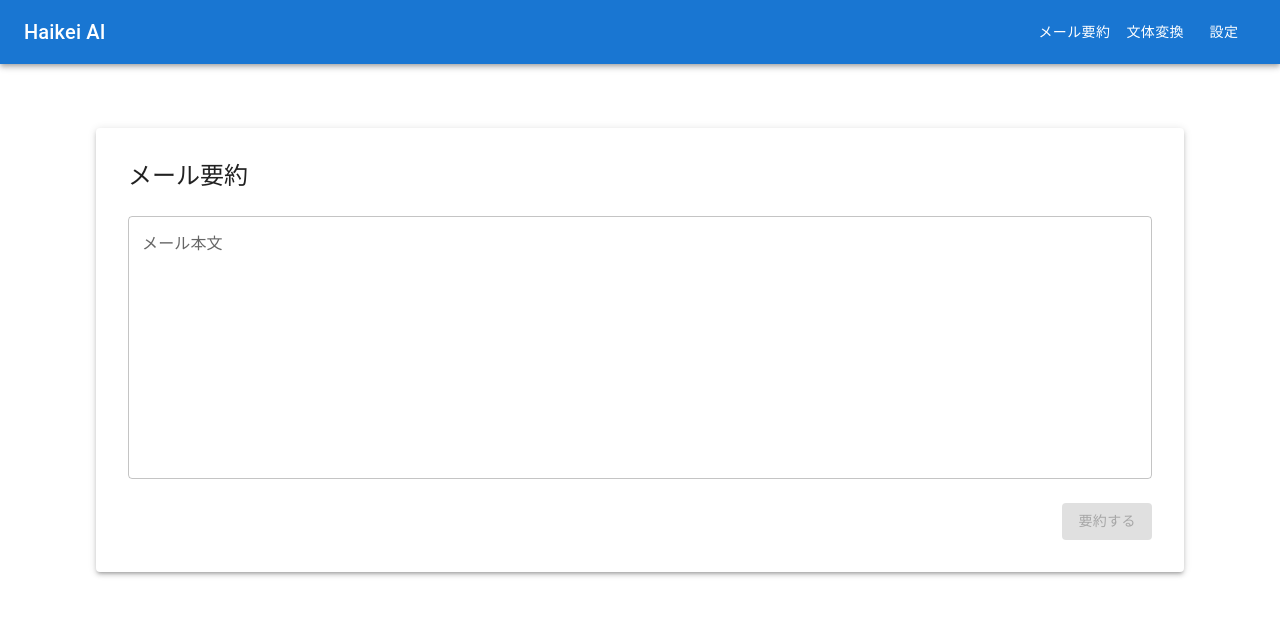
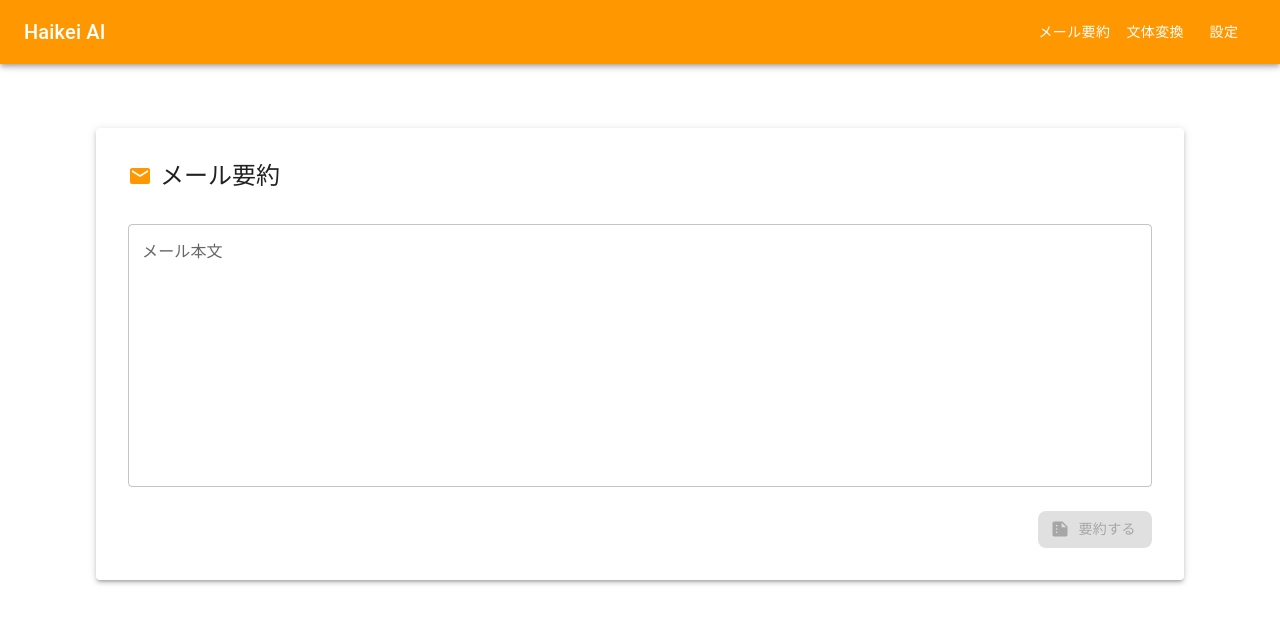
Before and after one commit to osad-sakana/haikei_ai, a React (Vite) app: page / in a window 1280 px wide. Shown: the top 624 px of the page. Built offline with nearby package versions, Linux system fonts and the light colour scheme.

Commit message:
App.tsxでオレンジ色のテーマを作成し、MailSummary.tsxでアイコンを追加してUIを改善。要約結果の表示をスタックで整形し、ボタンにアイコンを追加。

```diff
--- a/src/renderer/App.tsx
+++ b/src/renderer/App.tsx
@@ -5,15 +5,29 @@ import Settings from './components/Settings';
 import MailSummary from './components/MailSummary';
 import StyleConverter from './components/StyleConverter';
 
-// テーマの作成
+// オレンジ色のテーマを作成
 const theme = createTheme({
   palette: {
-    mode: 'light',
     primary: {
-      main: '#1976d2',
+      main: '#FF9800', // オレンジ色
+      light: '#FFB74D',
+      dark: '#F57C00',
+      contrastText: '#fff',
     },
     secondary: {
-      main: '#dc004e',
+      main: '#FF5722', // 濃いオレンジ色
+      light: '#FF8A65',
+      dark: '#E64A19',
+      contrastText: '#fff',
+    },
+  },
+  components: {
+    MuiButton: {
+      styleOverrides: {
+        root: {
+          borderRadius: 8,
+        },
+      },
     },
   },
 });
--- a/src/renderer/components/MailSummary.tsx
+++ b/src/renderer/components/MailSummary.tsx
@@ -14,7 +14,7 @@ import {
   useTheme,
   useMediaQuery,
 } from '@mui/material';
-import { ContentCopy } from '@mui/icons-material';
+import { ContentCopy, Summarize, Email } from '@mui/icons-material';
 
 // Electronオブジェクトの型定義
 declare global {
@@ -141,9 +141,12 @@ const MailSummary: React.FC = () => {
         flexDirection: 'column',
         p: { xs: 2, md: 4 },
       }}>
-        <Typography variant="h5" component="h2" gutterBottom>
-          メール要約
-        </Typography>
+        <Stack direction="row" spacing={1} alignItems="center" sx={{ mb: 2 }}>
+          <Email color="primary" />
+          <Typography variant="h5" component="h2">
+            メール要約
+          </Typography>
+        </Stack>
         <Box sx={{
           flex: 1,
           display: 'flex',
@@ -169,8 +172,9 @@ const MailSummary: React.FC = () => {
               color="primary"
               onClick={handleSummarize}
               disabled={loading || !inputText.trim()}
+              startIcon={loading ? <CircularProgress size={20} /> : <Summarize />}
             >
-              {loading ? <CircularProgress size={24} /> : '要約する'}
+              要約する
             </Button>
           </Box>
 
@@ -180,9 +184,12 @@ const MailSummary: React.FC = () => {
               position: 'relative',
             }}>
               <Paper variant="outlined" sx={{ p: 3 }}>
-                <Typography variant="h6" gutterBottom>
-                  要約結果
-                </Typography>
+                <Stack direction="row" spacing={1} alignItems="center" sx={{ mb: 2 }}>
+                  <Summarize color="primary" />
+                  <Typography variant="h6">
+                    要約結果
+                  </Typography>
+                </Stack>
                 <Typography
                   component="div"
                   sx={{
```
